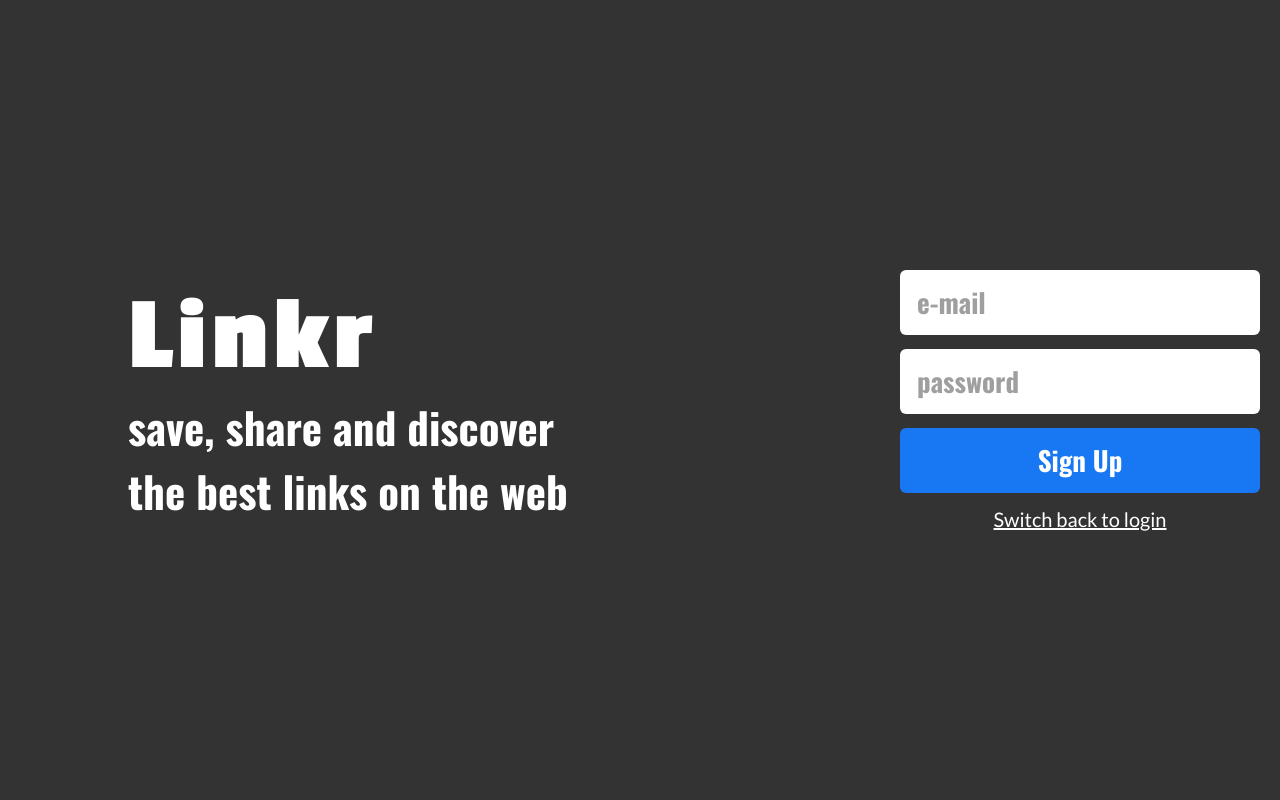
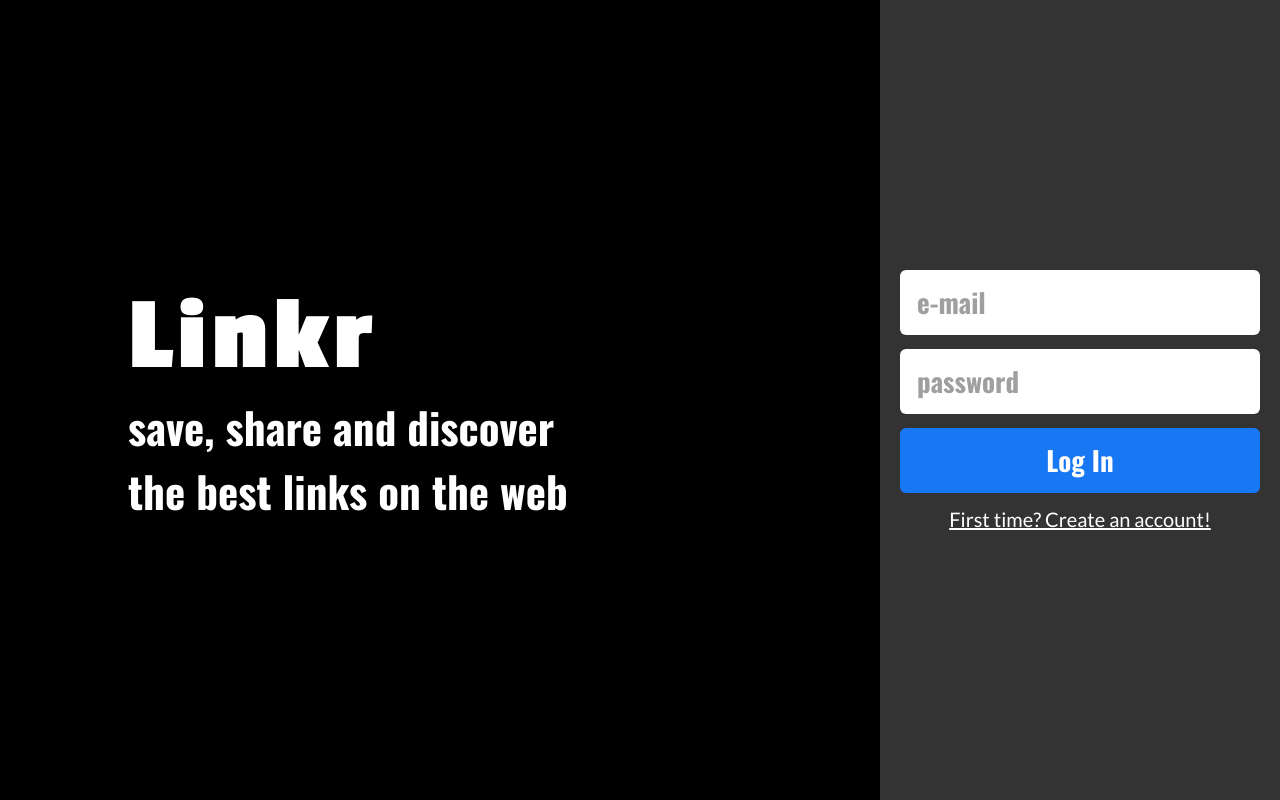
Before and after one commit to brbsg/linkr-front, a React (Create React App) app: page / in a window 1280 px wide. Built offline with nearby package versions, Linux system fonts and the light colour scheme.

Commit message:
finishes the sign in

```diff
--- a/src/components/FormSignIn.js
+++ b/src/components/FormSignIn.js
@@ -1,27 +1,75 @@
 import React, { useState } from "react";
+import { Link, useNavigate } from "react-router-dom";
 import styled from "styled-components";
+import useAuth from "../hooks/useAuth";
+import api from "../services/api";
 
 export default function FormSignIn() {
   const [formData, setFormData] = useState({
     email: "",
     password: "",
-    username: "",
-    pictureUrl: "",
   });
 
+  const { persistToken } = useAuth();
+
+  const [buttonDisable, setButtonDisable] = useState(false);
+
+  const navigate = useNavigate();
+
+  function handleChange({ target }) {
+    setFormData({ ...formData, [target.name]: target.value });
+  }
+
+  async function handleSubmit(e) {
+    e.preventDefault();
+
+    const user = { ...formData };
+
+    try {
+      setButtonDisable(true);
+      const { data } = await api.loginUser(user);
+
+      persistToken(data);
+
+      navigate("/timeline");
+    } catch (error) {
+      if (error.response.status === 401) {
+        alert("E-mail já cadastrado");
+      } else {
+        alert("Erro, tente novamente");
+      }
+      setButtonDisable(false);
+    }
+  }
+
   return (
-    <Container>
-      <Input placeholder="e-mail" />
-      <Input placeholder="password" />
+    <Container onSubmit={handleSubmit}>
+      <Input
+        placeholder="e-mail"
+        type="email"
+        onChange={(e) => handleChange(e)}
+        name="email"
+        value={formData.email}
+        required
+      />
 
-      <Button>Sign Up</Button>
+      <Input
+        placeholder="password"
+        type="password"
+        onChange={(e) => handleChange(e)}
+        name="password"
+        value={formData.password}
+        required
+      />
 
-      <Link href="/sign-up">Switch back to login</Link>
+      <Button disabled={buttonDisable}>Log In</Button>
+
+      <StyledLink to="/sign-up">First time? Create an account!</StyledLink>
     </Container>
   );
 }
 
-export const Container = styled.div`
+export const Container = styled.form`
   height: 100vh;
   min-width: 400px;
 
@@ -69,10 +117,6 @@ const Button = styled.button`
   width: 90%;
   height: 65px;
 
-  background: #1877f2;
-  border-radius: 6px;
-  border: none;
-
   font-family: Oswald;
   font-size: 27px;
   font-style: normal;
@@ -80,9 +124,25 @@ const Button = styled.button`
   line-height: 40px;
   letter-spacing: 0em;
   text-align: center;
+
+  background: #1877f2;
+  border-radius: 6px;
+  border: none;
+  cursor: pointer;
+  transition-duration: 0.3s;
+
+  :hover {
+    background: #ffffff;
+    color: #1877f2;
+  }
+
+  :disabled {
+    opacity: 0.4;
+    cursor: not-allowed;
+  }
 `;
 
-const Link = styled.a`
+const StyledLink = styled(Link)`
   font-family: Lato;
   font-size: 20px;
   font-style: normal;
--- a/src/components/Logo.js
+++ b/src/components/Logo.js
@@ -1,5 +1,5 @@
-import styled from 'styled-components';
-import React from 'react';
+import styled from "styled-components";
+import React from "react";
 
 export default function Logo() {
   return (
@@ -23,12 +23,13 @@ const Container = styled.div`
   justify-content: center;
   align-items: flex-start;
   flex: 2;
+  background-color: black;
 
   padding: 10%;
 `;
 
 const LogoMain = styled.h1`
-  font-family: 'Passion One';
+  font-family: "Passion One";
   font-size: 106px;
   font-style: normal;
   font-weight: 700;
@@ -40,7 +41,7 @@ const LogoMain = styled.h1`
 `;
 
 const LogoText = styled.h2`
-  font-family: 'Oswald';
+  font-family: "Oswald";
   font-size: 43px;
   font-style: normal;
   font-weight: 700;
--- a/src/pages/SignIn/SignIn.js
+++ b/src/pages/SignIn/SignIn.js
@@ -1,7 +1,5 @@
 import styled from "styled-components";
 import FormSignIn from "../../components/FormSignIn";
-
-import FormSignUp from "../../components/FormSignUp";
 import Logo from "../../components/Logo";
 
 export default function Signin() {
--- a/src/pages/Timeline/PostBox/index.js
+++ b/src/pages/Timeline/PostBox/index.js
@@ -4,59 +4,65 @@ import useAuth from "../../../hooks/useAuth";
 import styled from "styled-components";
 import MetaLink from "./MetaLink";
 
-export default function Posts(){
-    const [posts, setPosts] = useState({});
+export default function Posts() {
+  const [posts, setPosts] = useState([]);
   const [reload, setReload] = useState(false);
-    const {token} = useAuth;
+  const { token } = useAuth;
 
-    setInterval(()=>{
+  setInterval(() => {
     setReload(!reload);
   }, 10000);
 
-    useEffect(()=>{
+  useEffect(() => {
     const promise = api.getPosts(token);
-        promise.then(({data})=>{
+    promise.then(({ data }) => {
       setPosts(data);
     });
-        promise.catch(()=>{
-            return(
+    promise.catch(() => {
+      return (
         <PostsContainer>
-                    <h1>An error occured while trying to fetch the posts, please refresh the page</h1>
+          <h1>
+            An error occured while trying to fetch the posts, please refresh the
+            page
+          </h1>
         </PostsContainer>
       );
-        })
+    });
   }, [reload]);
 
-    if(!posts){
-        return(
+  if (!posts) {
+    return (
       <PostsContainer>
         <h1>Loading</h1>
       </PostsContainer>
     );
-    }
-    else if(posts.length === 0){
-        return(
+  } else if (posts.length === 0) {
+    return (
       <PostsContainer>
         <h1>There are no posts yet</h1>
       </PostsContainer>
     );
   }
 
-    return(
+  return (
     <PostsContainer>
-            {posts.map((post)=>
+      {posts.map((post) => (
         <PostBox>
           <NavBox>
-                    <img src={"user.image"} alt="perfil-user"/>
+            <img src={"user.image"} alt="perfil-user" />
           </NavBox>
           <ContentBox>
             <h2>{post.userName}</h2>
             <h3>{post.text}</h3>
-                    <MetaLink url={post.link} description={post.linkDescription}
-                    image={post.linkImage} title={post.linkTitle}/>
+            <MetaLink
+              url={post.link}
+              description={post.linkDescription}
+              image={post.linkImage}
+              title={post.linkTitle}
+            />
           </ContentBox>
         </PostBox>
-            )}
+      ))}
     </PostsContainer>
   );
 }
@@ -85,7 +91,7 @@ const PostBox = styled.div`
 
 const NavBox = styled.div`
   width: 50px;
-    img{
+  img {
     width: 50px;
     height: 50px;
     border-radius: 26.5px;
@@ -93,7 +99,6 @@ const NavBox = styled.div`
 
   display: flex;
   flex-direction: column;
-    gap
 `;
 
 const ContentBox = styled.div`
@@ -101,22 +106,22 @@ const ContentBox = styled.div`
   display: flex;
   flex-direction: column;
   gap: 7px;
-    h2{
-        font-family: 'Lato';
+  h2 {
+    font-family: "Lato";
     font-style: normal;
     font-weight: 400;
     font-size: 19px;
     line-height: 23px;
 
-        color: #FFFFFF;
+    color: #ffffff;
   }
-    h3{
-        font-family: 'Lato';
+  h3 {
+    font-family: "Lato";
     font-style: normal;
     font-weight: 400;
     font-size: 17px;
     line-height: 20px;
 
-        color: #B7B7B7;
+    color: #b7b7b7;
   }
 `;
--- a/src/pages/Timeline/index.js
+++ b/src/pages/Timeline/index.js
@@ -6,26 +6,26 @@ import Posts from "./PostBox";
 import Navbar from "../../components/Navbar";
 
 export default function Timeline() {
-  const [postForm, setPostForm] = useState({link: "", text: ""});
+  const [postForm, setPostForm] = useState({ link: "", text: "" });
   const [isLoading, setIsLoading] = useState(false);
-  const {token} = useAuth();
+  const { token } = useAuth();
 
   function handleChange(e) {
     setPostForm({ ...postForm, [e.target.name]: e.target.value });
   }
 
-  function handlePost(event){
+  function handlePost(event) {
     event.preventDefault();
 
     setIsLoading(true);
     let promise = api.sendPost(postForm, token);
-    promise.then(()=>{
+    promise.then(() => {
       setIsLoading(false);
     });
-    promise.catch(()=>{
+    promise.catch(() => {
       alert("Houve um erro ao publicar seu link");
       setIsLoading(false);
-    })
+    });
   }
 
   return (
@@ -55,7 +55,7 @@ export default function Timeline() {
               value={postForm.text}
             />
             <button type="submit" disabled={isLoading}>
-              {isLoading? "Publishing...": "Publish"}
+              {isLoading ? "Publishing..." : "Publish"}
             </button>
           </FormBlock>
         </PublishBlock>
@@ -73,7 +73,7 @@ const TitlePage = styled.h1`
   padding-top: 78px;
   padding-bottom: 43px;
 
-  font-family: 'Oswald';
+  font-family: "Oswald";
 `;
 
 const PublishBlock = styled.div`
@@ -84,14 +84,14 @@ const PublishBlock = styled.div`
   display: flex;
   gap: 18px;
 
-  background: #FFFFFF;
+  background: #ffffff;
   box-shadow: 0px 4px 4px rgba(0, 0, 0, 0.25);
   border-radius: 16px;
 `;
 
 const UserBlock = styled.div`
   width: 50px;
-  img{
+  img {
     width: 50px;
     height: 50px;
     border-radius: 26.5px;
@@ -106,11 +106,11 @@ const FormBlock = styled.form`
   align-items: flex-end;
   gap: 5px;
 
-  h2{
+  h2 {
     width: 100%;
     height: 40px;
 
-    font-family: 'Lato';
+    font-family: "Lato";
     font-style: normal;
     font-weight: 300;
     font-size: 20px;
@@ -118,22 +118,22 @@ const FormBlock = styled.form`
 
     color: #707070;
   }
-  button{
+  button {
     width: 112px;
     height: 31px;
 
-    font-family: 'Lato';
+    font-family: "Lato";
     font-style: normal;
     font-weight: 700;
     font-size: 14px;
 
-    color: #FFFFFF;
+    color: #ffffff;
 
     display: flex;
     justify-content: center;
     align-items: center;
 
-    background: #1877F2;
+    background: #1877f2;
     border-radius: 5px;
   }
 `;
@@ -144,8 +144,8 @@ const LinkInput = styled.input`
   height: 30px;
   padding: 8px 12px;
 
-  ::placeholder{
-    font-family: 'Lato';
+  ::placeholder {
+    font-family: "Lato";
     font-style: normal;
     font-weight: 300;
     font-size: 15px;
@@ -154,7 +154,7 @@ const LinkInput = styled.input`
     color: #949494;
   }
 
-  background: #EFEFEF;
+  background: #efefef;
   border-radius: 5px;
   box-sizing: border-box;
 `;
@@ -165,8 +165,8 @@ const DescriptionInput = styled.input`
   height: 66px;
   padding: 8px 12px;
 
-  ::placeholder{
-    font-family: 'Lato';
+  ::placeholder {
+    font-family: "Lato";
     font-style: normal;
     font-weight: 300;
     font-size: 15px;
@@ -175,7 +175,7 @@ const DescriptionInput = styled.input`
     color: #949494;
   }
 
-  background: #EFEFEF;
+  background: #efefef;
   border-radius: 5px;
   box-sizing: border-box;
 `;
--- a/src/services/api.js
+++ b/src/services/api.js
@@ -1,7 +1,13 @@
 import axios from "axios";
 
 // const BASE_URL = 'https://git.heroku.com/linkr-back-csgg.git';
-const BASE_URL = 'http://localhost:5000';
+const BASE_URL = "http://localhost:5000";
+
+function loginUser(body) {
+  const response = axios.post(`${BASE_URL}/sign-in`, body);
+
+  return response;
+}
 
 function createConfig(token) {
   return { headers: { Authorization: `Bearer ${token}` } };
@@ -11,22 +17,23 @@ async function createUser(user) {
   await axios.post(`${BASE_URL}/sign-up`, user);
 }
 
-function sendPost(body, token){
+function sendPost(body, token) {
   const config = createConfig(token);
   const promise = axios.post(`${BASE_URL}/timeline/publish`, body, config);
   return promise;
 }
 
-function getPosts(token){
+function getPosts(token) {
   const config = createConfig(token);
   const promise = axios.post(`${BASE_URL}/timeline/posts`, {}, config);
   return promise;
 }
 
 const api = {
+  loginUser,
   createUser,
   sendPost,
-  getPosts
+  getPosts,
 };
 
 export default api;
```
Also changed, not shown: src/pages/SignUp/index.js (+3 -4 lines). Lines whose indentation alone changed are shown as unchanged.
